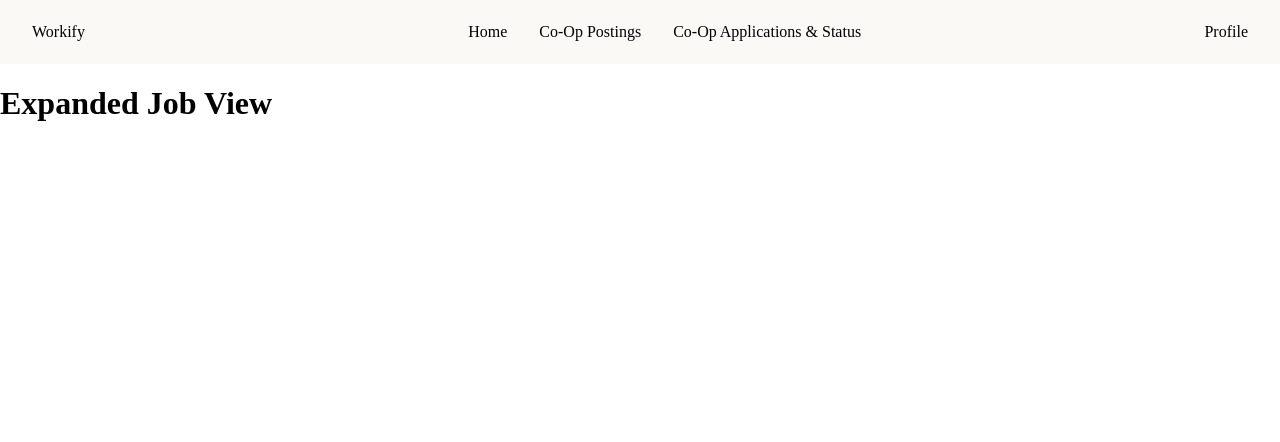
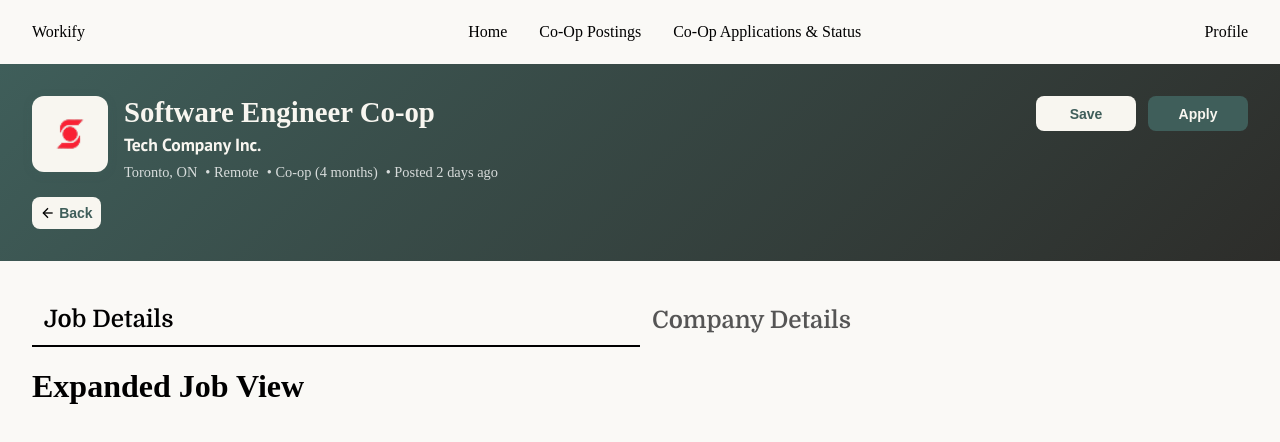
Before and after one commit to jutinwang/Workify, a React app in the folder workify/: page /jobs/1 in a window 1280 px wide. Shown: the top 442 px of the page. Built offline with nearby package versions, Linux system fonts and the light colour scheme; the HTML template or start-up script is replaced by a standard one.

Commit message:
Finalized Expanded Job View Header + initial commit for some files

```diff
--- /dev/null
+++ b/workify/src/jobs/ExpandedView/ExpandedCompanyView.jsx
@@ -0,0 +1,13 @@
+import React from 'react';
+import { useParams } from 'react-router-dom';
+
+// CompanyView
+const ExpandedCompanyView = () => {
+  return (
+    <div className="expanded-job-view">
+      <h1>Expanded Company View</h1>
+    </div>
+  );
+};
+
+export default ExpandedCompanyView;
--- /dev/null
+++ b/workify/src/jobs/ExpandedView/ExpandedJobDetailsView.jsx
@@ -0,0 +1,14 @@
+import React from 'react';
+import { useParams } from 'react-router-dom';
+
+
+// Job View would ideally grab the
+const ExpandedJobDetailsView = () => {
+  return (
+    <div className="expanded-job-view">
+      <h1>Expanded Job View</h1>
+    </div>
+  );
+};
+
+export default ExpandedJobDetailsView;
--- a/workify/src/jobs/ExpandedView/ExpandedJobView.css
+++ b/workify/src/jobs/ExpandedView/ExpandedJobView.css
@@ -0,0 +1,158 @@
+.ejv-container {
+  min-height: 100vh;
+  width: 100vw;
+  display: flex;
+  box-sizing: border-box;
+  flex-direction: column;
+  background: var(--primary-background);
+  padding: 0;
+}
+
+.ejv-header {
+  padding: 2rem;
+  background: linear-gradient(
+    135deg,
+    var(--secondary-green) 0%,
+    var(--main-text) 100%
+  );
+  color: var(--text-white);
+  display: flex;
+  gap: 1rem;
+  align-items: flex-start;
+  justify-content: space-between;
+  flex-direction: column;
+}
+
+.ejv-header-main {
+  display: flex;
+  gap: 1rem;
+  align-items: flex-start;
+  flex: 1;
+  width: 100%;
+}
+
+.ejv-company-logo {
+  width: 3.75rem;
+  height: 3.75rem;
+  border-radius: 0.75rem;
+  background: var(--text-white);
+  display: grid;
+  place-items: center;
+  font-weight: 800;
+  font-size: 1.25rem;
+  box-shadow: 0 0.125rem 0.5rem rgba(63, 94, 90, 0.3);
+  flex-shrink: 0;
+  object-fit: contain;
+  padding: 0.5rem;
+}
+
+.ejv-job-header-info {
+  flex: 1;
+}
+
+.ejv-job-header-info h1 {
+  margin: 0 0 0.25rem 0;
+  font-size: 1.8rem;
+  font-weight: 800;
+  color: var(--text-white);
+}
+
+.ejv-company-name {
+  color: var(--text-white);
+  font-size: 1.1rem;
+  font-weight: 600;
+  margin: 0 0 0.5rem 0;
+}
+
+.ejv-job-meta {
+  display: flex;
+  gap: 0.5rem;
+  align-items: center;
+  flex-wrap: wrap;
+  color: rgba(255, 255, 255, 0.8);
+  font-size: 0.9rem;
+}
+
+.job-header-actions {
+  display: flex;
+  flex-direction: row;
+  gap: 0.75rem;
+  flex-shrink: 0;
+  align-items: center;
+}
+
+.job-header-actions button {
+  padding: 0.6rem 1.2rem;
+  border-radius: 0.5rem;
+  font-weight: 600;
+  font-size: 0.875rem;
+  cursor: pointer;
+  border: none;
+  display: inline-flex;
+  align-items: center;
+  justify-content: center;
+  transition: all 0.2s;
+  white-space: nowrap;
+  min-width: 6.25rem;
+}
+
+.ejv-btn-apply {
+  background: var(--secondary-green);
+  color: var(--text-white);
+  border: 0.0625rem solid var(--text-white);
+}
+
+.btn-apply:hover {
+  background: transparent;
+  color: var(--text-white);
+}
+
+.ejv-btn-save {
+  background: var(--text-white);
+  color: var(--secondary-green);
+  border: 0.0625rem solid var(--text-white);
+}
+
+.btn-save:hover {
+  background: var(--text-white);
+  color: var(--secondary-green);
+}
+
+.ejv-tab-section {
+  flex: 1;
+  padding: 2rem;
+}
+
+.expanded-job-empty {
+  min-height: 100vh;
+  display: flex;
+  flex-direction: column;
+  align-items: center;
+  justify-content: center;
+  gap: 1rem;
+  padding: 2rem;
+}
+
+.ejv-btn-back-to-jobs {
+  display: flex;
+  align-items: center;
+  align-self: flex-start;
+  gap: 0.2rem;
+  width: auto;
+  margin-top: 0;
+  margin-bottom: 0;
+  padding: 0.5rem;
+  box-sizing: border-box;
+  color: var(--secondary-green);
+  background-color: var(--text-white);
+  border: none;
+  font-size: 14px;
+  border-radius: 0.5rem;
+  font-weight: 600;
+  cursor: pointer;
+  transition: all 0.2s;
+}
+
+.ejv-btn-back-to-jobs:hover {
+  background: var(--main-text);
+}
--- a/workify/src/jobs/ExpandedView/ExpandedJobView.jsx
+++ b/workify/src/jobs/ExpandedView/ExpandedJobView.jsx
@@ -1,13 +1,121 @@
-import React from 'react';
-import { useParams } from 'react-router-dom';
-import './ExpandedJobView.css';
+import React from "react";
+import { useParams, useNavigate } from "react-router-dom";
+import "./ExpandedJobView.css";
+import "../../var.css";
+import JobViewTabs from "./JobViewTabs.jsx";
+import scoLogo from "../../assets/scoLogo.png";
 
 const ExpandedJobView = () => {
-    const { id } = useParams();
+  const { id } = useParams();
+  const navigate = useNavigate();
+
+  // TODO: Replace with actual job fetching logic
+  // This should come from props, context, or API call
+  const job = {
+    id: id,
+    title: "Software Engineer Co-op",
+    company: "Tech Company Inc.",
+    location: "Toronto, ON",
+    remote: true,
+    posted: "2 days ago",
+    type: "Co-op (4 months)",
+    level: "Intermediate",
+    salary: { min: "25,000", max: "35,000" },
+    summary:
+      "Join our innovative team as a Software Engineer Co-op and work on cutting-edge projects that impact millions of users.",
+    skills: ["React", "JavaScript", "Node.js", "Git", "REST APIs", "Agile"],
+  };
+
+  if (!job) {
+    return (
+      <div className="expanded-job-empty">
+        <h2>Job not found or this Job may have been removed</h2>
+        <button
+          onClick={() => navigate("/jobs")}
+          className="ejv-btn-back-to-jobs"
+        >
+          Back to Jobs
+        </button>
+      </div>
+    );
+  }
+
+  const initials = job.company
+    ?.split(" ")
+    .map((w) => w[0])
+    .slice(0, 2)
+    .join("")
+    .toUpperCase();
+
+  const backButton = () => {
+    return (
+      <button
+        className="ejv-btn-back-to-jobs"
+        onClick={() => navigate("/jobs")}
+      >
+        <svg
+          width="16"
+          height="16"
+          viewBox="0 0 24 24"
+          fill="none"
+          stroke="black"
+          strokeWidth="2"
+        >
+          <path d="M19 12H5" />
+          <path d="M12 19l-7-7 7-7" />
+        </svg>
+        Back
+      </button>
+    );
+  };
+
+  const Header = () => {
+    return (
+      <div className="ejv-header">
+        <div className="ejv-header-main">
+          <img className="ejv-company-logo" src={scoLogo}></img>
+          <div className="ejv-job-header-info">
+            <h1>{job.title}</h1>
+            <p className="ejv-company-name">{job.company}</p>
+            <div className="ejv-job-meta">
+              <span>{job.location}</span>
+              {job.remote && <span>• Remote</span>}
+              <span>• {job.type}</span>
+              <span>• Posted {job.posted}</span>
+            </div>
+          </div>
+          <div className="job-header-actions">
+            <button className="ejv-btn-save">Save</button>
+            <button className="ejv-btn-apply">Apply</button>
+          </div>
+        </div>
+        <button
+          className="ejv-btn-back-to-jobs"
+          onClick={() => navigate("/jobs")}
+        >
+          <svg
+            width="16"
+            height="16"
+            viewBox="0 0 24 24"
+            fill="none"
+            stroke="black"
+            strokeWidth="2"
+          >
+            <path d="M19 12H5" />
+            <path d="M12 19l-7-7 7-7" />
+          </svg>
+          Back
+        </button>
+      </div>
+    );
+  };
 
   return (
-    <div className="expanded-job-view">
-      <h1>Expanded Job View</h1>
+    <div className="ejv-container">
+      <Header />
+      <div className="ejv-tab-section">
+        <JobViewTabs job={job} />
+      </div>
     </div>
   );
 };
--- /dev/null
+++ b/workify/src/jobs/ExpandedView/JobViewTabs.jsx
@@ -0,0 +1,33 @@
+import { useState } from "react";
+import { useLocation, useNavigate } from "react-router-dom";
+import JobDetails from "./ExpandedJobDetailsView";
+import ExpandedCompanyView from "./ExpandedCompanyView";
+
+const JobViewTabs = ({ job }) => {
+  const [activeTab, setActiveTab] = useState("job-details");
+
+  return (
+    <div className="job-view-tabs">
+      <div className="tab-header">
+        <button
+          className={activeTab === "job-details" ? "tab active" : "tab"}
+          onClick={() => setActiveTab("job-details")}
+        >
+          Job Details
+        </button>
+        <button
+          className={activeTab === "company-details" ? "tab active" : "tab"}
+          onClick={() => setActiveTab("company-details")}
+        >
+          Company Details
+        </button>
+      </div>
+
+      <div className="tab-content">
+        {activeTab === "job-details" ? <JobDetails job={job} /> : <ExpandedCompanyView job={job} />}
+      </div>
+    </div>
+  );
+};
+
+export default JobViewTabs;
--- a/workify/src/jobs/SavedSection.jsx
+++ b/workify/src/jobs/SavedSection.jsx
@@ -50,7 +50,7 @@ const SavedSection = ({ savedJobs = [], savedSearches = [] }) => {
                     )}
                   </div>
                   <button className="saved-item-action">X</button>
-                  <button className="saved-item-action" onClick={() => onClickView(search.id)}>View</button>
+                  <button className="saved-item-action">View</button>
                 </div>
               ))
             ) : (
--- a/workify/src/jobs/job-details.css
+++ b/workify/src/jobs/job-details.css
@@ -47,16 +47,16 @@
 }
 
 .job-details-avatar {
-  width: 60px;
-  height: 60px;
-  border-radius: 12px;
+  width: 3.75rem;
+  height: 3.75rem;
+  border-radius: 0.75rem;
   background: var(--secondary-green);
   color: var(--text-white);
   display: grid;
   place-items: center;
   font-weight: 800;
   font-size: 1.25rem;
-  box-shadow: 0 2px 8px rgba(63, 94, 90, 0.3);
+  box-shadow: 0 0.125rem 0.5rem rgba(63, 94, 90, 0.3);
 }
 
 .job-details-title-block {
@@ -79,7 +79,7 @@
 
 .job-details-meta {
   display: flex;
-  gap: 12px;
+  gap: 0.75rem;
   align-items: center;
   flex-wrap: wrap;
   color: rgba(255, 255, 255, 0.8);
@@ -88,16 +88,16 @@
 
 .details-meta-item {
   display: inline-flex;
-  gap: 6px;
+  gap: 0.375rem;
   align-items: center;
 }
 
 .details-pill {
   background: var(--darker-green);
   color: var(--text-white);
-  border: 1px solid rgba(255, 255, 255, 0.3);
-  border-radius: 999px;
-  padding: 3px 10px;
+  border: 0.0625rem solid rgba(255, 255, 255, 0.3);
+  border-radius: 62.4375rem;
+  padding: 0.1875rem 0.625rem;
   font-size: 0.75rem;
   font-weight: 700;
 }
@@ -124,14 +124,14 @@
   font-size: 1.125rem;
   font-weight: 700;
   color: var(--main-text);
-  border-bottom: 2px solid var(--secondary-green);
+  border-bottom: 0.125rem solid var(--secondary-green);
   padding-bottom: 0.5rem;
 }
 
 .overview-grid {
   display: grid;
   gap: 1rem;
-  grid-template-columns: repeat(auto-fit, minmax(200px, 1fr));
+  grid-template-columns: repeat(auto-fit, minmax(12.5rem, 1fr));
 }
 
 .overview-item {
@@ -166,9 +166,9 @@
 
 .skill-tag {
   background: var(--white);
-  border: 1px solid var(--secondary-green);
+  border: 0.0625rem solid var(--secondary-green);
   color: var(--main-text);
-  border-radius: 6px;
+  border-radius: 0.375rem;
   padding: 0.375rem 0.75rem;
   font-size: 0.875rem;
   font-weight: 500;
@@ -209,8 +209,8 @@
   border: none;
   padding: 0 !important;
   min-width: auto;
-  width: 32px;
-  height: 32px;
+  width: 2rem;
+  height: 2rem;
   border-radius: 50%;
   color: var(--text-white) !important;
   margin-left: 0.5rem;
@@ -226,7 +226,7 @@
 .btn-secondary {
   background: var(--secondary-green);
   color: var(--text-white);
-  border: 1px solid var(--secondary-green);
+  border: 0.0625rem solid var(--secondary-green);
 }
 
 .btn-primary:hover {
@@ -243,7 +243,7 @@
 .btn-outline {
   background: transparent;
   color: var(--main-text);
-  border: 1px solid var(--main-text);
+  border: 0.0625rem solid var(--main-text);
 }
 
 .btn-outline:hover {
```
Also changed, not shown: workify/src/jobs/ExpandedView/job-view-tabs.css (added).
